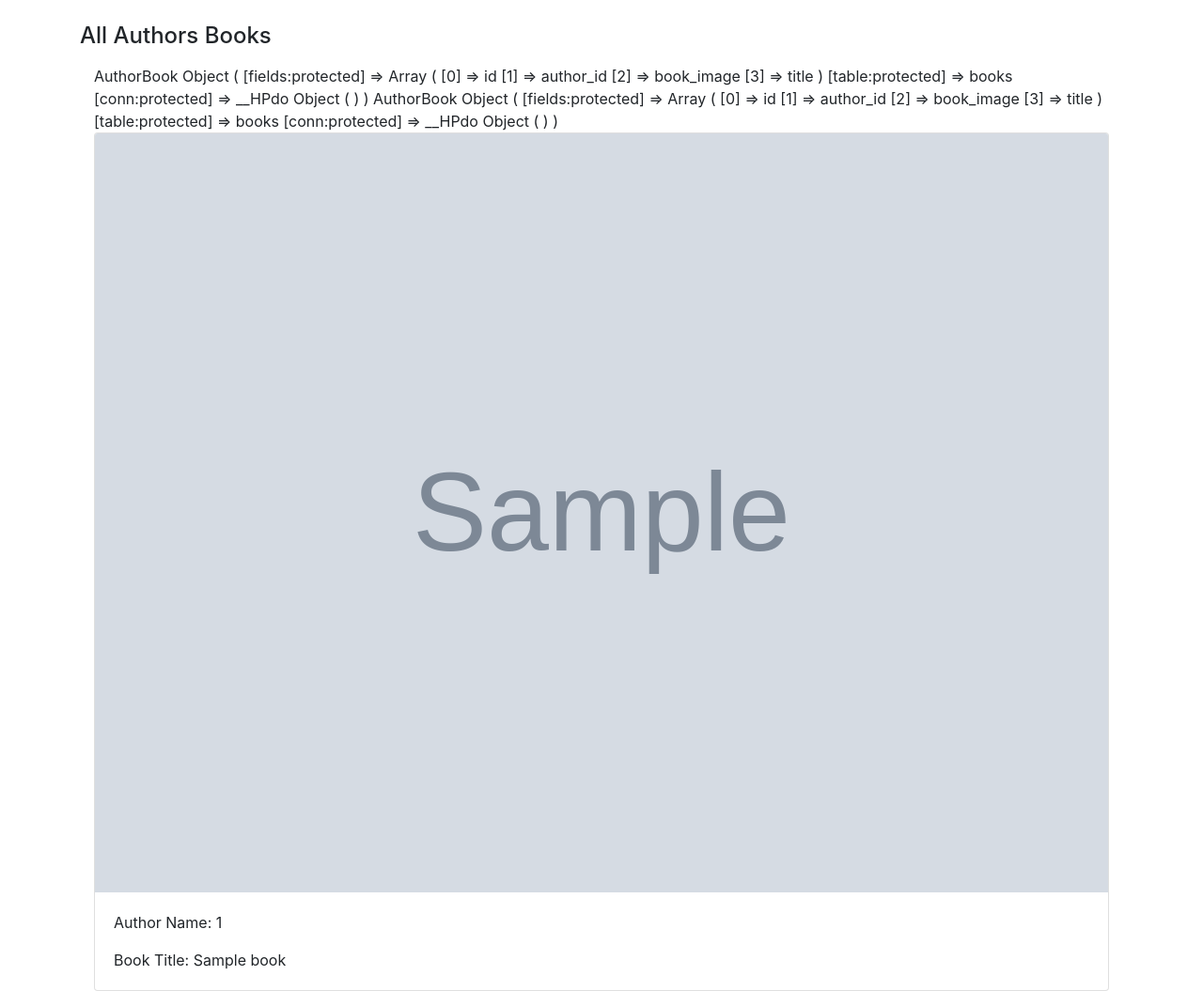
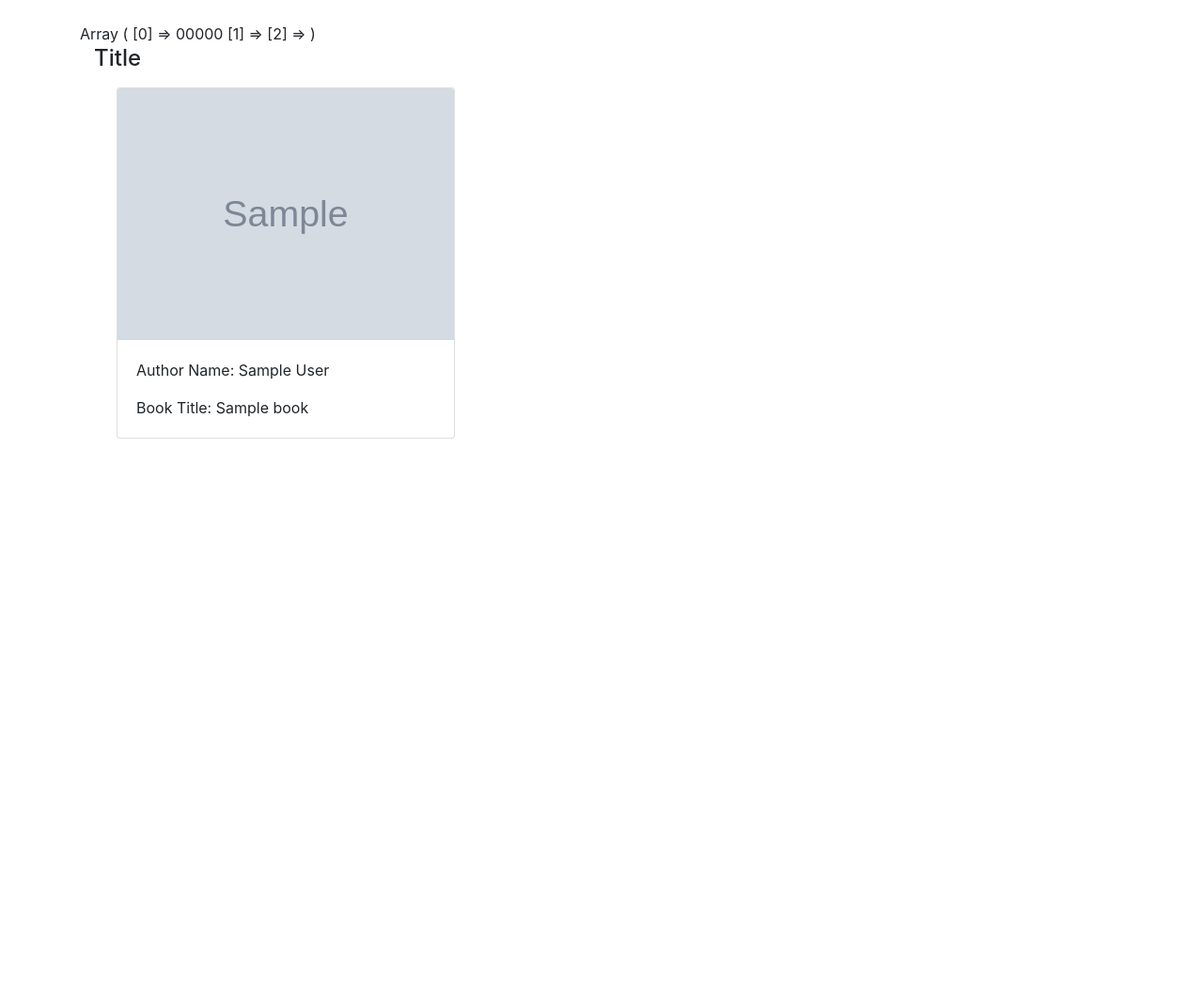
Before and after one commit to haniabukhaitcode/PHP-OOP-CRUD, a PHP site: page /PHP-OOP-CRUD/authorsBooks/index.php?id=1 in a window 1280 px wide. Shown: the part 56-1111 px from the top of the page at 94% size. After the commit the page ends 523 px from the top, so only its background shows below. Run offline with PHP 8.4, Linux system fonts and the light colour scheme; tables that the repository leaves empty hold one stand-in row (values such as "Sample post"); grey boxes marked "Sample" are stand-in pictures.

Commit message:
author book working. Image bug on main page need to be fixed

```diff
--- a/authorsBooks/index.php
+++ b/authorsBooks/index.php
@@ -1,44 +1,31 @@
 <?php
+require_once '../navbar.html';
+require_once '../header.html';
+require_once '../models/AuthorBook.php';
 $id = isset($_GET['id']) ? $_GET['id'] : die('ERROR: missing ID.');
 
-require_once '../navbar.html';
-require_once '../header.html';
-
+$authorBook = new AuthorBook();
+$result = $authorBook->fetchAuthorBooks($id);
 ?>
 
-
+<div class="container">
     <div class="row">
-    <h4 class="col-12 mb-3">All Authors Books</h4>
+        <h4 class="col-12 mb-3" name="author"> Title</h4>
     </div>
-
-<div>
-    <form action="<?= htmlspecialchars($_SERVER["PHP_SELF"] . "?id={$id}"); ?>" method="post" enctype="multipart/form-data">
+</div>
 <div class="container">
     <div class="row no-gutters">
         <?php
-                require_once '../models/AuthorBook.php';
-
-                $authorBook = new AuthorBook();
-                print_r($authorBook);
-                $authorBook->fetchOne($id);
-                $authorBook->fetchAuthorBooks();
-                $result = $authorBook->fetchRow();
-                print_r($authorBook);
-
         foreach ($result as $row) :  ?>
-                    <div class="card col">
-                        <?= '<img class="card-img-top" src="/books/uploads/' . $row["book_image"] . '" alt="no_image";"> </img>'; ?>
+            <div class="card col-4 ml-4">
+                <?= '<img class="card-img-top" src="/PHP-OOP-CRUD/static/' . $row->book_image . '" alt="no_image";"> </img>'; ?>
                 <div class="card-body">
-                            <p class="card-text" name="author" value="<?= $row['author_id']; ?> ">Author Name: <?= $row['author_id']; ?></p>
-                            <p class="card-text">Book Title: <?= $row['title']; ?></p>
+                    <p class="card-text">Author Name: <?= $row->author; ?></p>
+                    <p class="card-text">Book Title: <?= $row->title; ?></p>
+                </div>
+            </div>
+        <?php endforeach; ?>
     </div>
 </div>
 
-                <?php endforeach; ?>
-
-            </div>
-        </div>
-    </form>
-</div>
-
 <?php require_once '../footer.html'; ?>
--- a/db/BaseModel.php
+++ b/db/BaseModel.php
@@ -100,8 +100,9 @@
         $stmt = $this->conn->prepare($query);
         $stmt->bindValue(":id", $wstmt);
         $stmt->execute();
-        if ($stmt) {
-            header("Location: index.php");
-        }
+        // if ($stmt) {
+        //     header("Location: index.php");
+        // }
+        print_r($stmt);
     }
 }
--- a/models/AuthorBook.php
+++ b/models/AuthorBook.php
@@ -11,8 +11,9 @@
     ];
     protected $table = "books";
 
-    function fetchAuthorBooks()
+    function fetchAuthorBooks($id)
     {
+        $this->conn->setAttribute(PDO::ATTR_ERRMODE, PDO::ERRMODE_WARNING);
         $query = "SELECT
         books.id,
         books.author_id,
@@ -24,16 +25,14 @@
     JOIN
         authors
     ON
-        authors.id = books.author_id
+    authors.id = books.author_id
     WHERE
         books.author_id = ?";
-        //   $stmt = $this->conn->prepare($query);
-        //   $stmt->bindParam(1, $id);
-        //   $stmt->execute();
-        //   $result = $stmt->fetchAll();
-        //   return $result;
-        $sql = $this->fetchRow($query);
-
-        return  $sql;
+        $stmt = $this->conn->prepare($query);
+        $stmt->bindParam(1, $id);
+        $stmt->execute();
+        $result = $stmt->fetchAll(PDO::FETCH_OBJ);
+        print_r($stmt->errorInfo());
+        return $result;
     }
 }
--- a/models/Book.php
+++ b/models/Book.php
@@ -109,9 +109,9 @@
             if ($check !== false) {
                 // make sure the 'uploads' folder exists
                 // if not, create it
-                if (!is_dir($target_directory)) {
-                    mkdir($target_directory, 777, true);
-                }
+                // if (!is_dir($target_directory)) {
+                //     mkdir($target_directory, 777, true);
+                // }
                 move_uploaded_file($image["tmp_name"], $target_file);
                 return array(
                     "name" => $image["name"]
```
Also changed, not shown: Test.sql (line endings or trailing spaces). Lines whose indentation alone changed are shown as unchanged.
